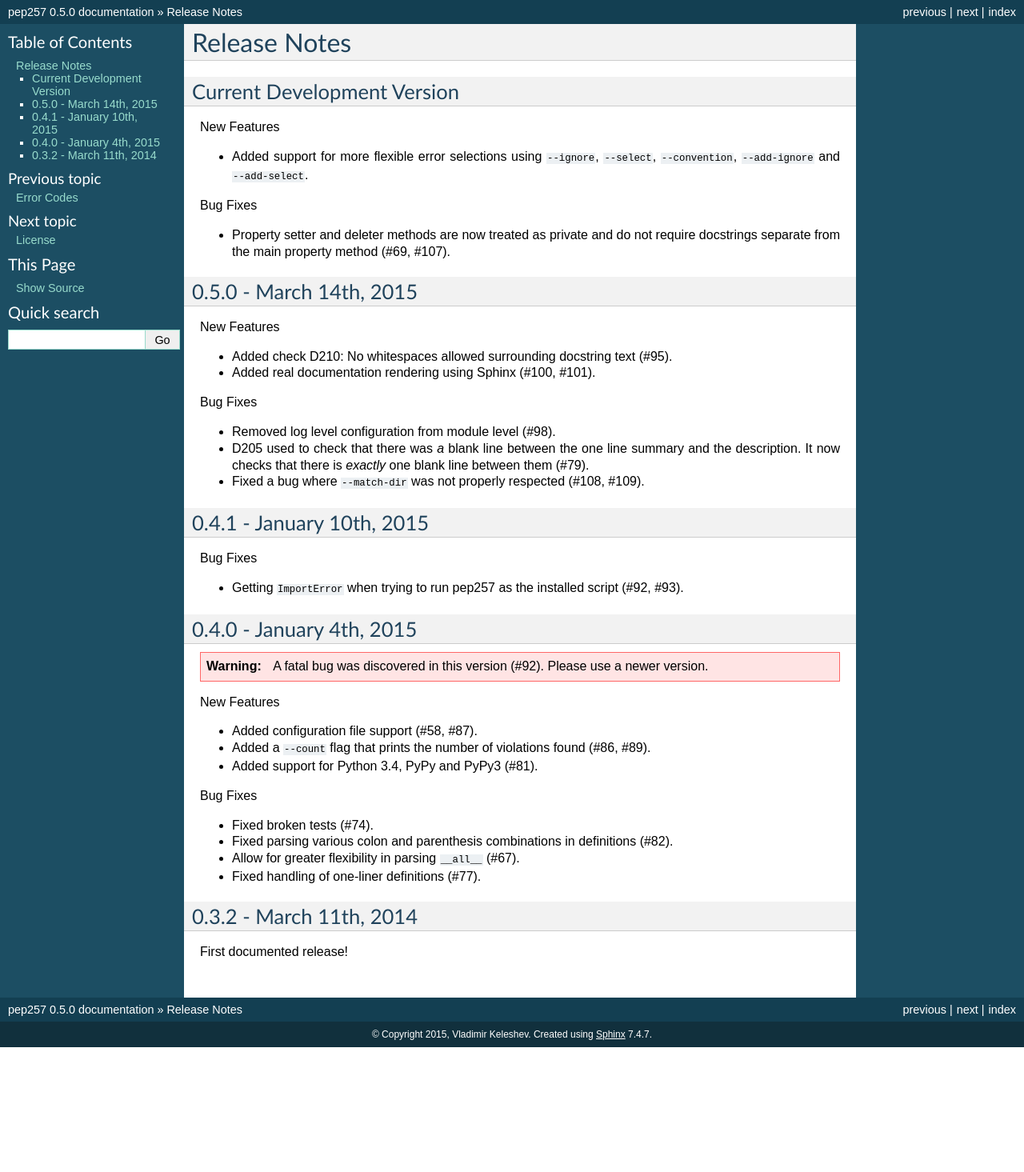
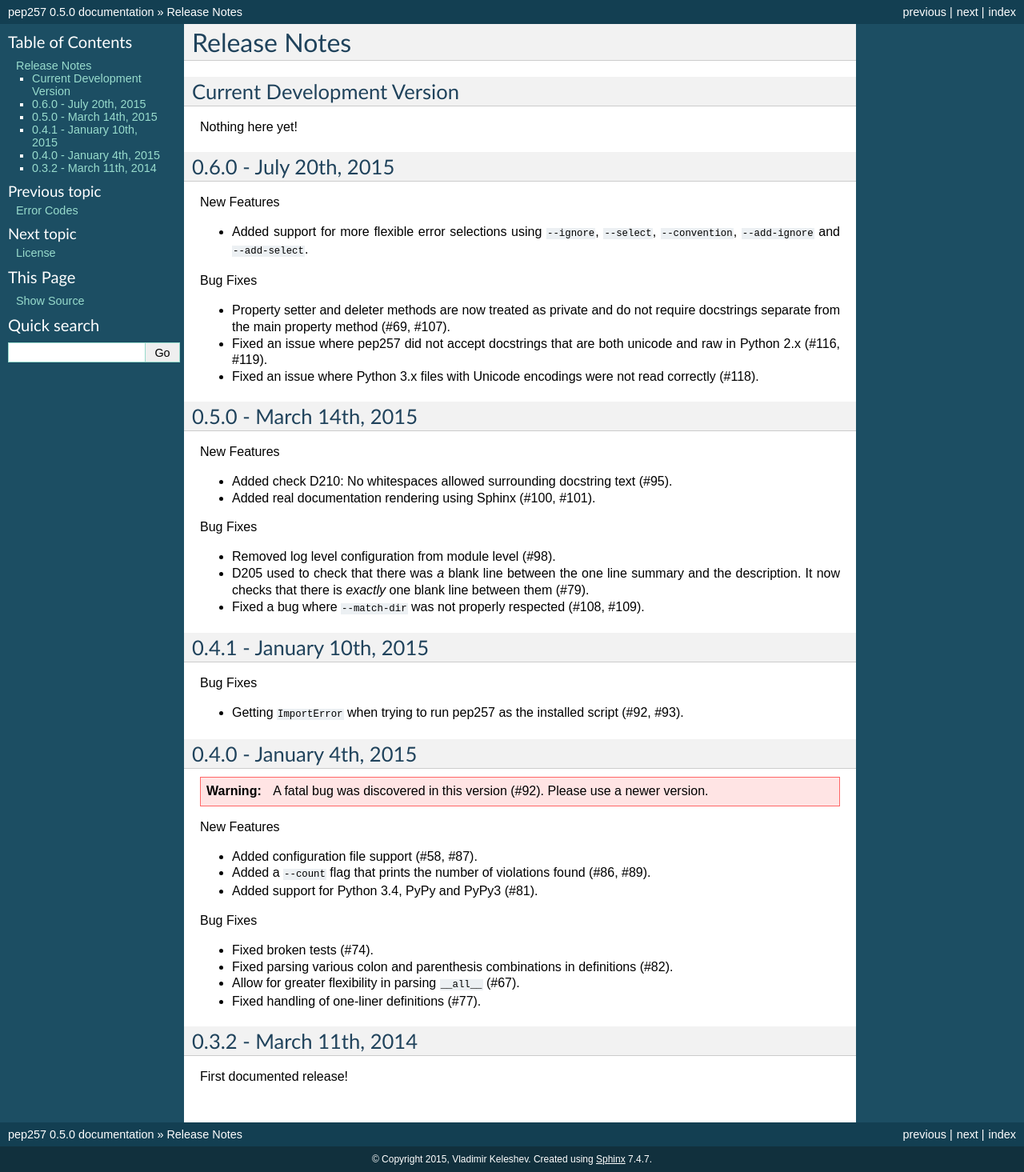
Before and after one commit to PyCQA/pydocstyle, a Sphinx documentation site: the page built from docs/release_notes.rst, in a window 1280 px wide. Shown: the whole page at 80% size. Built offline with Sphinx 7.4.7, drawn with Linux system fonts in a browser that asks for light colours; before the commit the page ends 1309 px from its top, so only the background shows below that.

Commit message:
Update release_notes.rst

```diff
--- a/docs/release_notes.rst
+++ b/docs/release_notes.rst
@@ -3,6 +3,12 @@
 
 
 Current Development Version
+---------------------------
+
+Nothing here yet!
+
+
+0.6.0 - July 20th, 2015
 ---------------------------
 
 New Features
@@ -14,6 +20,13 @@
 
 * Property setter and deleter methods are now treated as private and do not
   require docstrings separate from the main property method (#69, #107).
+
+* Fixed an issue where pep257 did not accept docstrings that are both
+  unicode and raw in Python 2.x (#116, #119).
+
+* Fixed an issue where Python 3.x files with Unicode encodings were
+  not read correctly (#118).
+
 
 0.5.0 - March 14th, 2015
 ------------------------
```
